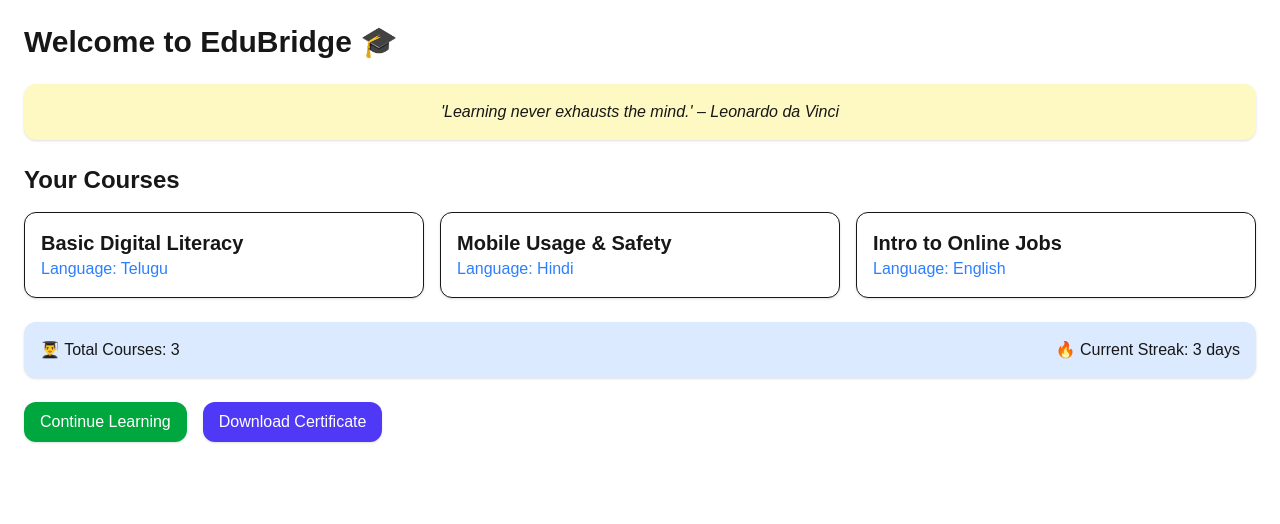
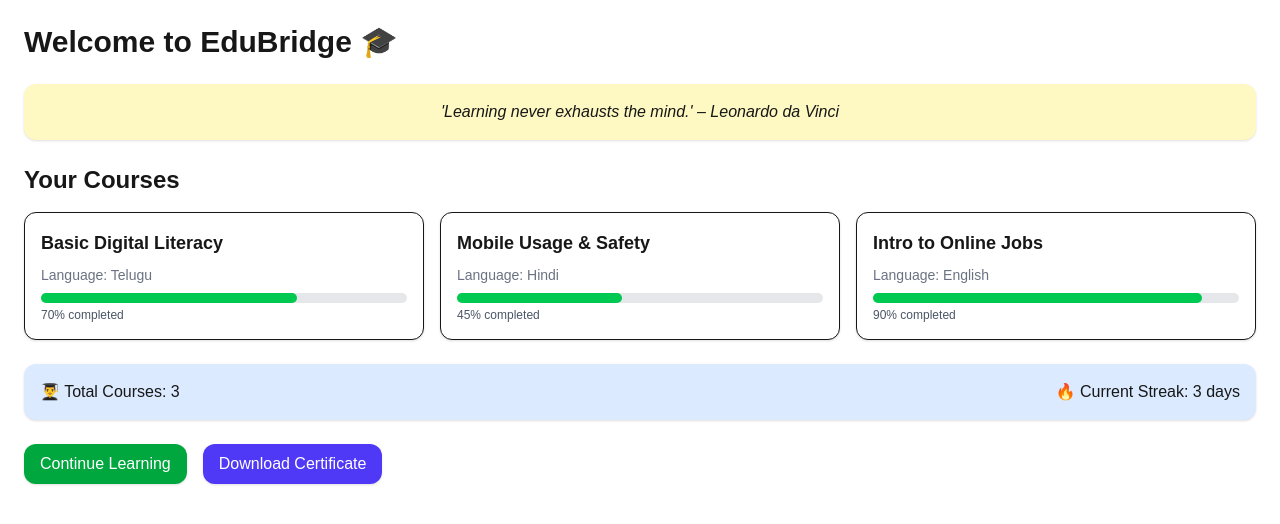
Before and after one commit to sriram36/EduBridge, a Next.js app: page /dashboard in a window 1280 px wide. Shown: the top 524 px of the page. Built offline with nearby package versions, Linux system fonts and the light colour scheme.

Commit message:
Update CourseCard.tsx

```diff
--- a/components/CourseCard.tsx
+++ b/components/CourseCard.tsx
@@ -1,8 +1,26 @@
-export default function CourseCard({ title, lang }: { title: string; lang: string }) {
-    return (
-      <div className="p-4 border rounded-xl shadow bg-white">
-        <h3 className="text-xl font-semibold">{title}</h3>
-        <p className="text-blue-500	">Language: {lang}</p>
-      </div>
-    );
-  }
+type CourseCardProps = {
+  title: string;
+  lang: string;
+  progress?: number; // make it optional
+};
+
+export default function CourseCard({ title, lang, progress }: CourseCardProps) {
+  return (
+    <div className="bg-white p-4 rounded-xl shadow space-y-2 border">
+      <h4 className="text-lg font-semibold">{title}</h4>
+      <p className="text-sm text-gray-500">Language: {lang}</p>
+
+      {progress !== undefined && (
+        <div>
+          <div className="w-full bg-gray-200 rounded-full h-2.5">
+            <div
+              className="bg-green-500 h-2.5 rounded-full"
+              style={{ width: `${progress}%` }}
+            />
+          </div>
+          <p className="text-xs text-gray-600 mt-1">{progress}% completed</p>
+        </div>
+      )}
+    </div>
+  );
+}
```
